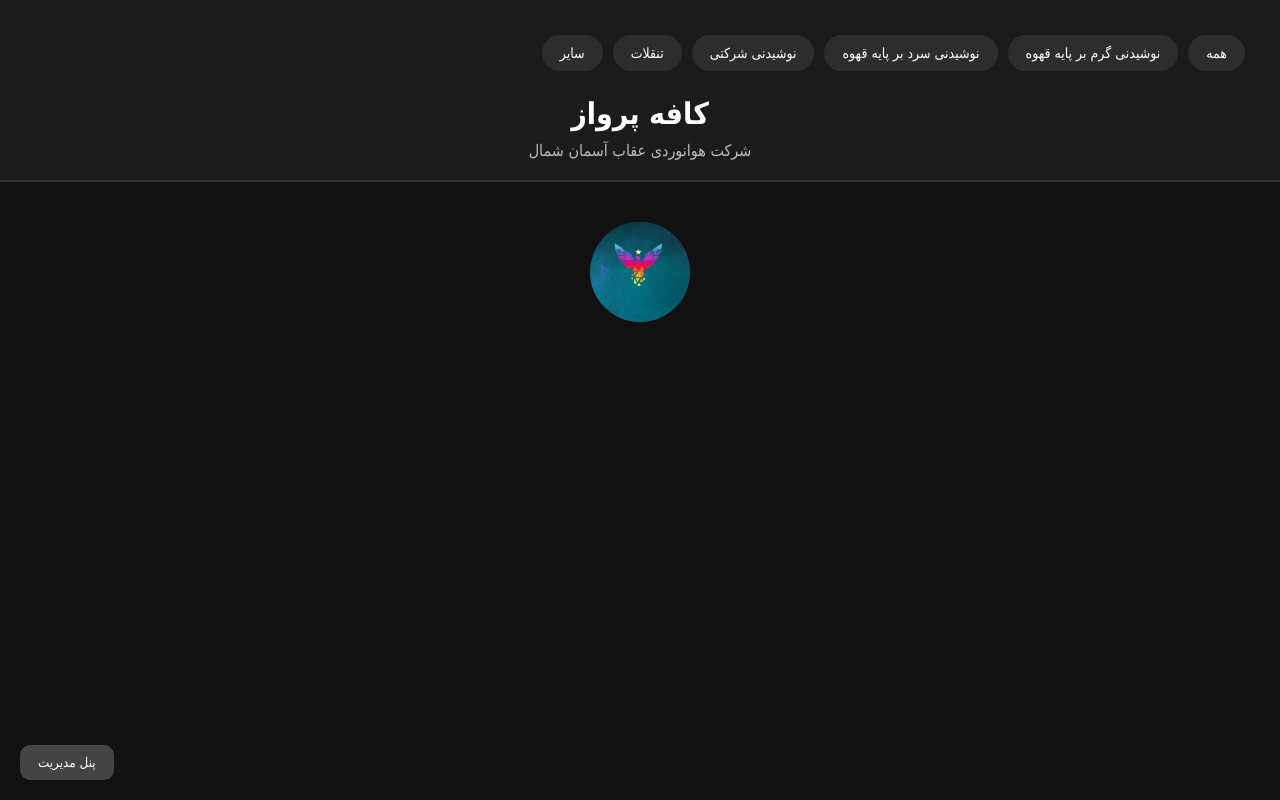
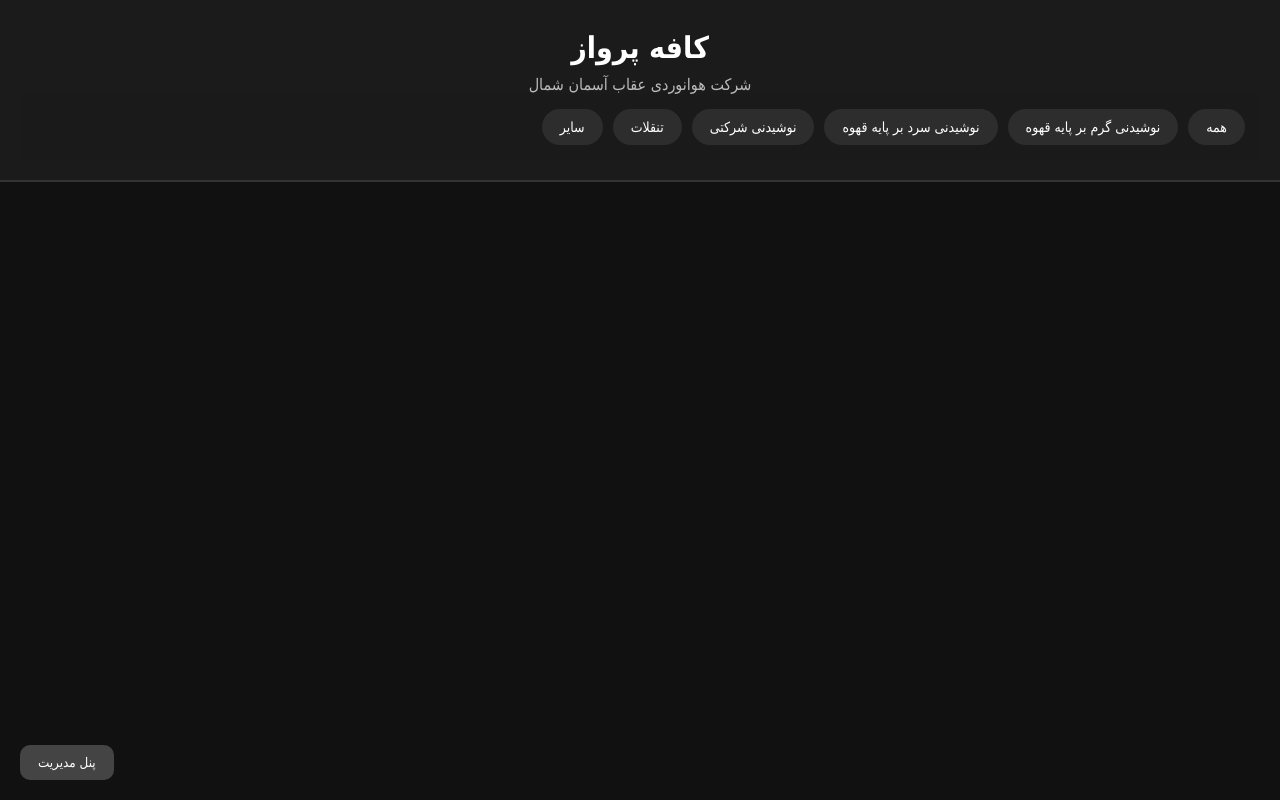
Before and after one commit to a69823672-web/Qr, a plain HTML site: page index.html in a window 1280 px wide. Drawn offline with Linux system fonts and the light colour scheme.

Commit message:
Update index.html

```diff
--- a/index.html
+++ b/index.html
@@ -12,27 +12,18 @@
 <body>
 
 <header>
-  <div class="categories">
-
-<button onclick="filterMenu('همه')">همه</button>
-
-<button onclick="filterMenu('گرم')">نوشیدنی گرم بر پایه قهوه</button>
-
-<button onclick="filterMenu('سرد')">نوشیدنی سرد بر پایه قهوه</button>
-
-<button onclick="filterMenu('شرکتی')">نوشیدنی شرکتی</button>
-
-<button onclick="filterMenu('تنقلات')">تنقلات</button>
-
-<button onclick="filterMenu('سایر')">سایر</button>
-
-  </div>
-
-
 
 <h1>کافه پرواز</h1>
+<p>شرکت هوانوردی عقاب آسمان شمال</p>
 
-<p>شرکت هوانوردی عقاب آسمان شمال</p>
+<div class="categories">
+    <button onclick="filterMenu('همه')">همه</button>
+    <button onclick="filterMenu('گرم')">نوشیدنی گرم بر پایه قهوه</button>
+    <button onclick="filterMenu('سرد')">نوشیدنی سرد بر پایه قهوه</button>
+    <button onclick="filterMenu('شرکتی')">نوشیدنی شرکتی</button>
+    <button onclick="filterMenu('تنقلات')">تنقلات</button>
+    <button onclick="filterMenu('سایر')">سایر</button>
+</div>
 
 </header>
 
@@ -50,9 +41,7 @@ id="pass"
 placeholder=""
 autocomplete="off">
 
-<button onclick="login()">
-ورود
-</button>
+<button onclick="login()">ورود</button>
 
 <div id="adminArea" style="display:none;">
 
@@ -65,6 +54,7 @@ placeholder="نام محصول">
 type="text"
 id="price"
 placeholder="قیمت">
+
 <select id="category">
     <option value="گرم">نوشیدنی گرم بر پایه قهوه</option>
     <option value="سرد">نوشیدنی سرد بر پایه قهوه</option>
@@ -73,7 +63,6 @@ placeholder="قیمت">
     <option value="سایر">سایر</option>
 </select>
 
-<input type="file" id="img" accept="image/*">
 <input
 type="file"
 id="img"
@@ -97,4 +86,3 @@ accept="image/*">
 
 </body>
 </html>
-<img src="InShot_20260622_145221229.jpg" class="logo" alt="لوگو">
```
